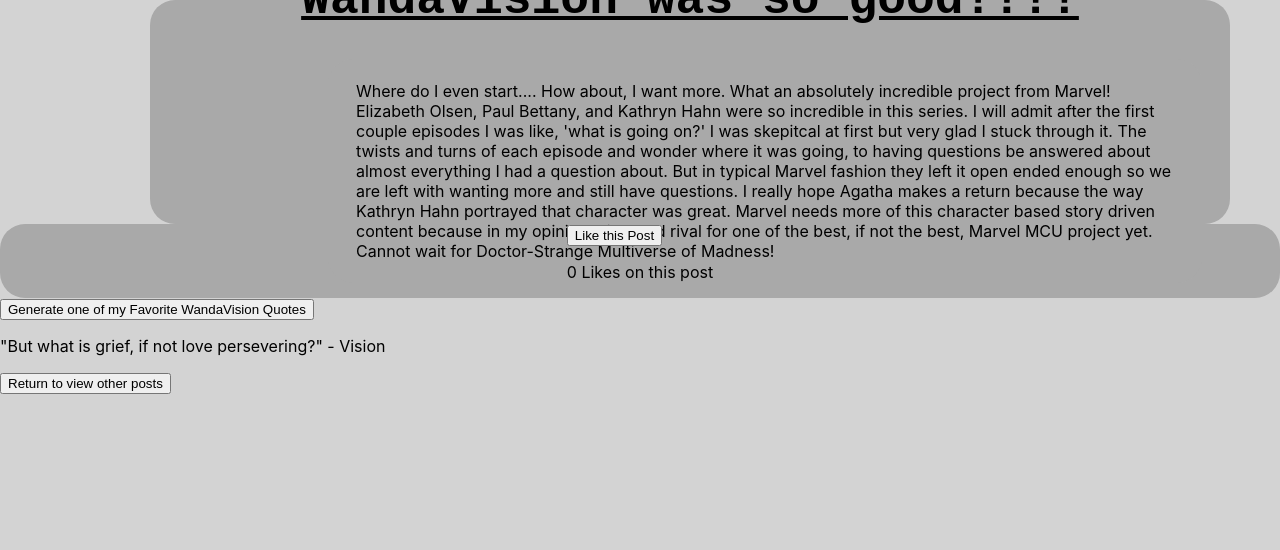
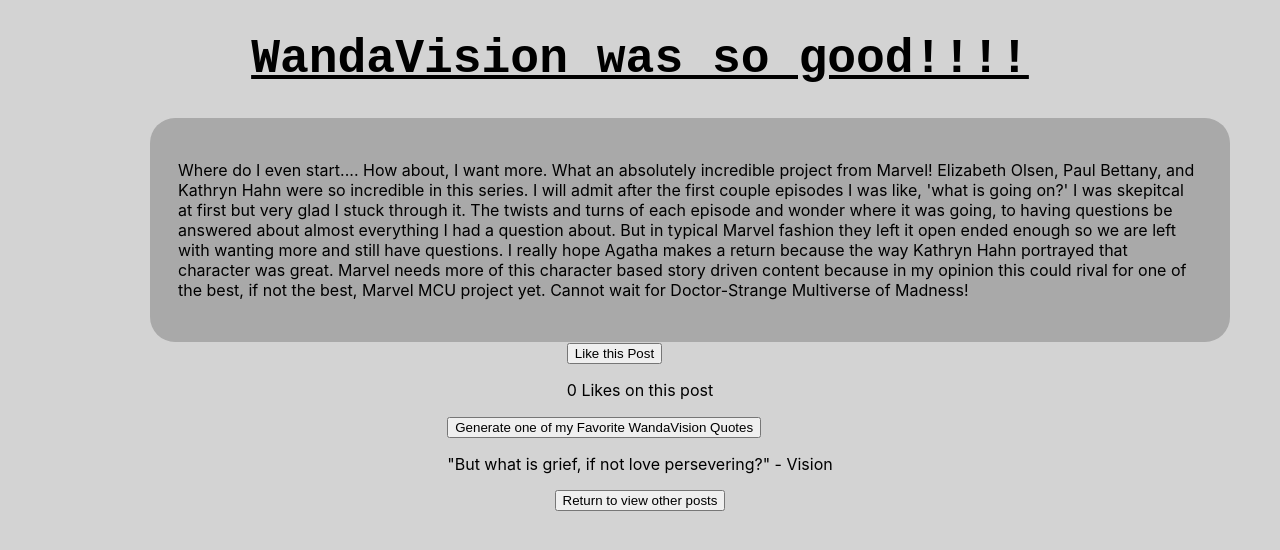
Before and after one commit to kroogucf/posts-app, a React (Create React App) app in the folder portfolio-1/: page / in a window 1280 px wide. Both pictures are taken after a click on the button "WandaVision Post". Shown: the top 550 px of the page. Built offline with nearby package versions, Linux system fonts and the light colour scheme.

Commit message:
March 7, 2021 10:32 PM

```diff
--- a/portfolio-1/src/App.js
+++ b/portfolio-1/src/App.js
@@ -34,7 +34,7 @@
     return (
       <div>
 
-        <div class="postbuttons">
+        <div>
           < WandaVisionPost/>
         </div>
 
@@ -42,11 +42,11 @@
           < LikeCounter/>
         </div>
 
-        <div class="">
+        <div class="quotestyle">
           < WandaQuotes/>
         </div>
 
-        <div class="">
+        <div class="returnhomebutton">
           <button onClick={()=>{this.SetScreen("NONE")}}>Return to view other posts</button>
         </div>
       </div>
--- a/portfolio-1/src/index.css
+++ b/portfolio-1/src/index.css
@@ -36,8 +36,18 @@
   display: flex;
   justify-content: center;
   align-items: center;
-  background-color: darkgrey;
-  border-radius: 25px;
+}
+
+.quotestyle {
+  display: flex;
+  justify-content: center;
+  align-items: center;
+}
+
+.returnhomebutton {
+  display: flex;
+  justify-content: center;
+  align-items: center;
 }
 
 .wandabutton {
```
